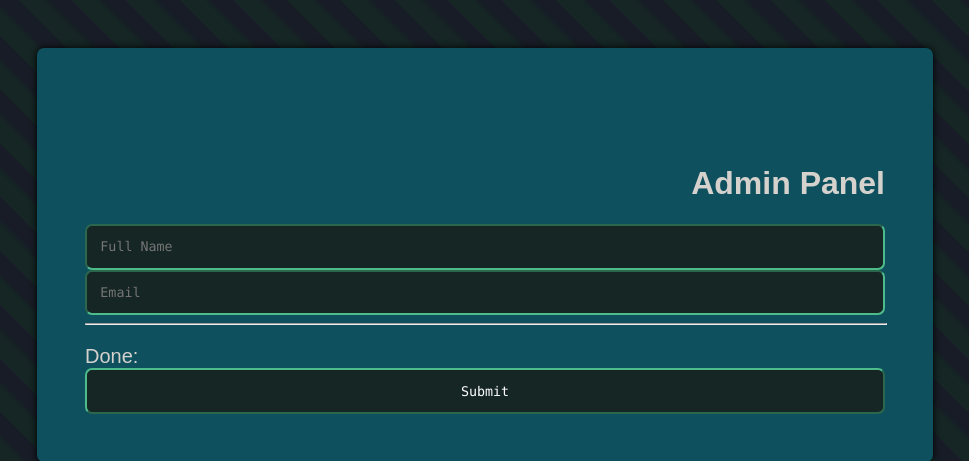
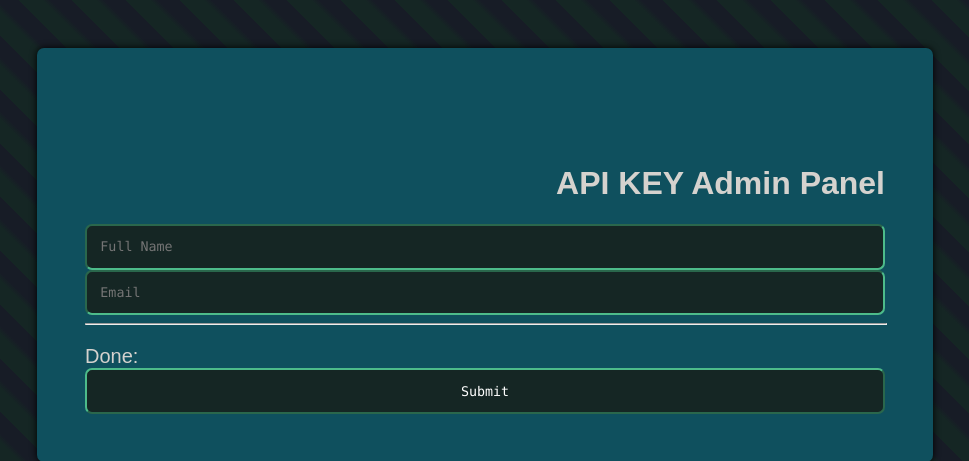
Before and after one commit to leppan02/OPENHACK2020, a Flask app: template nginx/templates/auth.html in a window 1280 px wide. Shown: the top 461 px of the page, without its empty margins (155-1124 px from the left). Run offline with Flask 2, Linux system fonts and the light colour scheme; the template is opened without the code that fills it, so the values that code supplies are empty.

Commit message:
good titles

```diff
--- a/nginx/templates/auth.html
+++ b/nginx/templates/auth.html
@@ -94,7 +94,7 @@ label {
         <div id="success">
             Success!
         </div>
-        <h1 style="text-align: right">Admin Panel</h1>
+        <h1 style="text-align: right">API KEY Admin Panel</h1>
         <main>
             <div id="inputs">
                 <input id="full_name" type="text" placeholder="Full Name">
--- a/nginx/templates/manage.html
+++ b/nginx/templates/manage.html
@@ -94,7 +94,7 @@ label {
         <div id="success">
             Success!
         </div>
-        <h1 style="text-align: right">Admin Panel</h1>
+        <h1 style="text-align: right">Import Admin Panel</h1>
         <main>
             <div id="inputs">
                 <input id="apikey" type="text" placeholder="API KEY">
```
